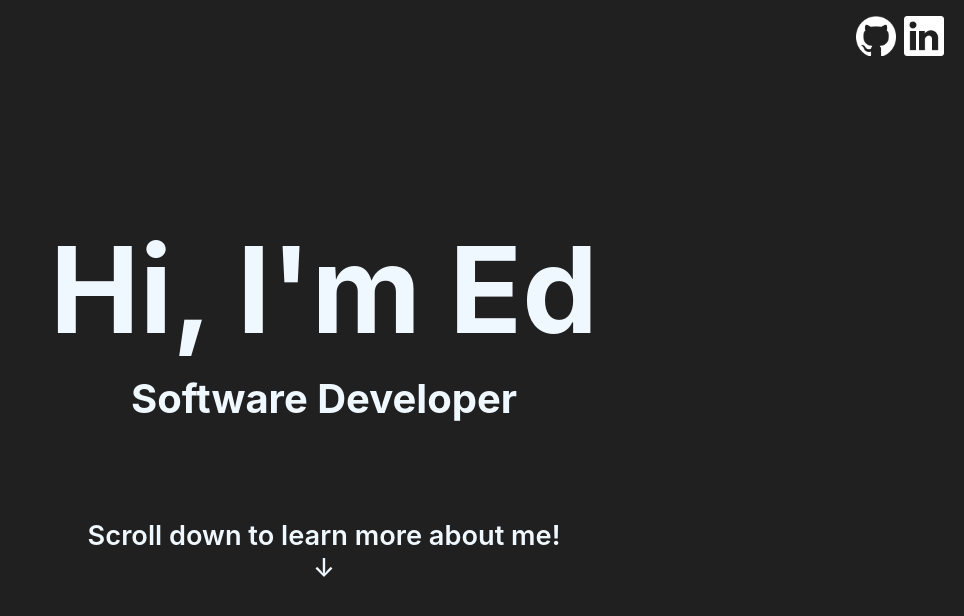
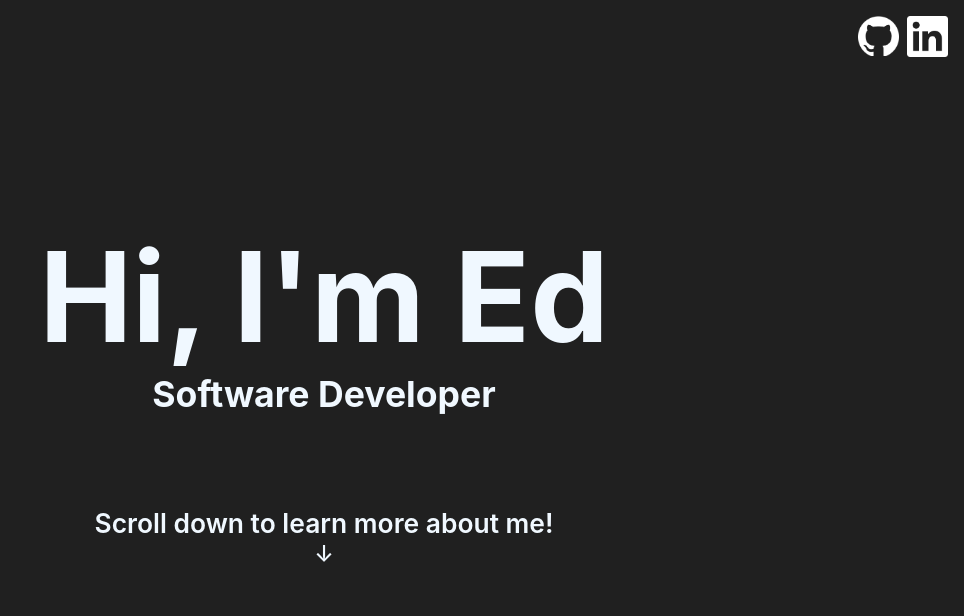
Before and after one commit to edthuman/portfolio, a React (Vite) app: page / in a window 1280 px wide. Shown: the top 616 px of the page, without its empty margins (316-1280 px from the left). Built offline with nearby package versions, Linux system fonts and the light colour scheme.

Commit message:
improve responsiveness of Home page

```diff
--- a/src/Home/Home.css
+++ b/src/Home/Home.css
@@ -1,71 +1,90 @@
 #home {
 	position: relative;
-	background-color: transparent;
+	container-type: size;
+	box-sizing: border-box;
+	display: flex;
+	flex-direction: column;
+	align-items: center;
+	justify-content: center;
 	height: 100%;
 	width: 100%;
-	display: flex;
-	flex-wrap: wrap;
-	align-content: center;
+	padding: 0 3cqi;
 	pointer-events: none;
+}
+
+#home h1 {
+	box-sizing: border-box;
+	width: 100%;
+	margin: 0;
+	padding: 0 0.5em;
+	font-size: min(16cqi, 15.6cqb);
+	font-weight: 700;
+	line-height: 1.05;
+	color: aliceblue;
 }
 
 .home-text {
 	width: 100%;
+	margin: 0;
 	color: aliceblue;
-	margin: 0;
-}
-
-h1 {
-	font-weight: 700;
-	color: aliceblue;
-	width: 100%;
-	margin: 0;
-	padding: 0 0.5em;
+	line-height: 1.25;
 }
 
 #software-dev-text {
-	font-weight: 700;
 	margin-top: 0.3em;
 	margin-bottom: 2em;
+	font-size: min(5.5cqi, 4.45cqb);
+	font-weight: 700;
 }
 
 #home-footer {
+	box-sizing: border-box;
+	display: flex;
+	flex: 0 0 10cqb;
+	flex-direction: column;
+	justify-content: flex-end;
+	align-items: center;
 	width: 100%;
-	height: 10vh;
-	align-content: flex-end;
 }
 
 #scroll-down-text {
+	font-size: min(4.6cqi, 3.3cqb);
 	font-weight: 600;
 }
 
 #down-arrow {
-	font-size: 1.2rem;
+	font-size: min(4.3cqi, 2.85cqb);
 	font-weight: 550;
-	margin: 0;
-	padding: 0;
 }
 
 #links {
+	--social-icon-size: min(11.5cqi, 5.1cqb);
+
 	position: fixed;
-	align-self: flex-start;
-	justify-content: end;
+	inset-block-start: 0;
+	inset-inline-end: 0;
+	box-sizing: border-box;
+	display: flex;
+	justify-content: flex-end;
+	align-items: flex-start;
+	gap: min(2cqi, 1cqb);
 	width: 100%;
-	display: flex;
-	flex-direction: row;
+	padding: min(4cqi, 2cqb);
 	background-color: transparent;
 }
 
 .social-link {
 	display: flex;
+	flex: 0 0 var(--social-icon-size);
 	justify-content: center;
 	align-items: center;
-	width: 3em;
-	padding: 1.5em 0;
+	width: var(--social-icon-size);
+	height: var(--social-icon-size);
 }
 
 .social-logo {
-	width: 2.5em;
+	display: block;
+	width: 100%;
 	height: 100%;
 	object-fit: contain;
 }
@@ -73,79 +92,3 @@ h1 {
 .social-logo:hover {
 	filter: contrast(40%);
 }
-
-#linkedin-link {
-	margin-right: 1rem;
-}
-
-@media screen and (max-width: 625px) {
-	h1 {
-		font-size: 8vh;
-	}
-	#software-dev-text {
-		font-size: 2.7vh;
-	}
-	#scroll-down-text {
-		font-size: 2.3vh;
-	}
-}
-
-@media screen and (max-height: 700px) {
-	h1 {
-		font-size: 18vh;
-	}
-	#software-dev-text {
-		font-size: 8vh;
-	}
-	#home-footer {
-		font-size: 5vh;
-	}
-	#scroll-down-text {
-		font-size: 5vh;
-	}
-}
-
-@media screen and (max-width: 625px) and (max-height: 700px) {
-	h1 {
-		font-size: 9vh;
-	}
-	#software-dev-text {
-		font-size: 3vh;
-	}
-	#scroll-down-text {
-		font-size: 2.5vh;
-	}
-}
-
-@media screen and (min-width: 625px) and (min-height: 625px) {
-	h1 {
-		font-size: 6rem;
-	}
-	#software-dev-text {
-		font-size: 2rem;
-	}
-	#scroll-down-text {
-		font-size: 1.5rem;
-	}
-	.social-link {
-		padding: 1rem 0;
-	}
-	#linkedin-link {
-		margin-right: 1rem;
-	}
-}
-
-@media screen and (min-width: 850px) and (min-height: 625px) {
-	h1 {
-		font-size: 7.5rem;
-	}
-	#software-dev-text {
-		font-size: 2.5rem;
-	}
-	#scroll-down-text {
-		font-size: 1.7rem;
-	}
-	#down-arrow {
-		font-size: 1.6rem;
-	}
-}
--- a/src/Home/Home.jsx
+++ b/src/Home/Home.jsx
@@ -21,7 +21,6 @@ function Home() {
 					className="social-link"
 					href="https://www.linkedin.com/in/edwardirvine"
 					target="blank"
-					id="linkedin-link"
 				>
 					<img
 						src={linkedInLogo}
```
